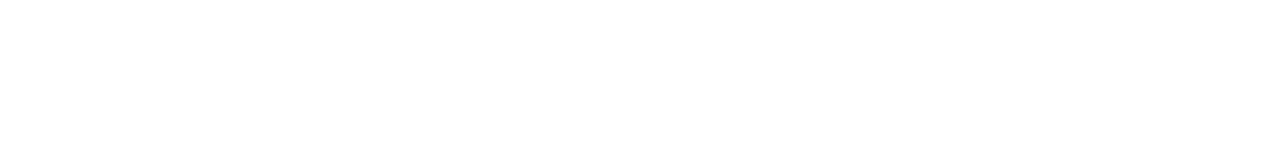
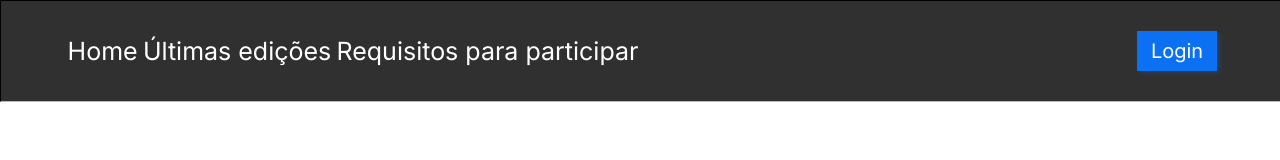
Before and after one commit to stherytorres/Bootcamp-Escola-Tecnologia, a plain HTML site: page index.html in a window 1280 px wide. Drawn offline with Linux system fonts and the light colour scheme.

Commit message:
Criação do estilo css do menu

```diff
--- a/index.html
+++ b/index.html
@@ -4,8 +4,17 @@
     <meta charset="UTF-8">
     <meta name="viewport" content="width=device-width, initial-scale=1.0">
     <title>Bootcamp DNC</title>
+    <link rel="stylesheet" href="style.css">
 </head>
 <body>
+    <nav id="principal">
+        <div id="menu">
+            <a href="">Home</a>
+            <a href="">Últimas edições</a>
+            <a href="">Requisitos para participar</a>
+        </div>
+        <button>Login</button>
+    </nav>
 
 </body>
 </html>
--- /dev/null
+++ b/style.css
@@ -0,0 +1,56 @@
+/*importação de fonte*/
+@import url('https://fonts.googleapis.com/css2?family=Inter:wght@100;400&display=swap');
+
+    body{
+        margin: 0px;
+        padding: 0px;
+    }
+
+    #principal{
+    width: 100%;
+    height: 100px;
+    border: 1px solid black;
+    background-color: #303030;
+    display: flex;
+    justify-content: space-between;
+    align-items: center;
+    border-bottom: 1px solid #bababa;
+    }
+
+        #menu{
+            display: flex;
+            width: 45%;
+            justify-content: space-around;
+            align-items: center;
+            margin-left: 5%;
+
+        }
+
+        #principal div a{
+        color: white;
+        font-size: 25px;
+        font-weight: 600px;
+        text-decoration: none;
+        font-family: 'Inter';
+        }
+
+        #principal div a:hover{ /* pseudo classe. altera a cor quando passa o mouse no link */
+            color: #cccccc;
+        }
+
+        #principal button{
+        margin-right: 5%;
+        background-color: #0C70F2;
+        font-size: 20px;
+        font-family: 'Inter';
+        color: white;
+        font-weight: 600px;
+        border: 0px;
+        height: 40px;
+        width: 80px;
+
+        box-shadow: 3px 2px 4px 0px #0C70F240;
+
+        cursor: pointer;
+
+        }
```
